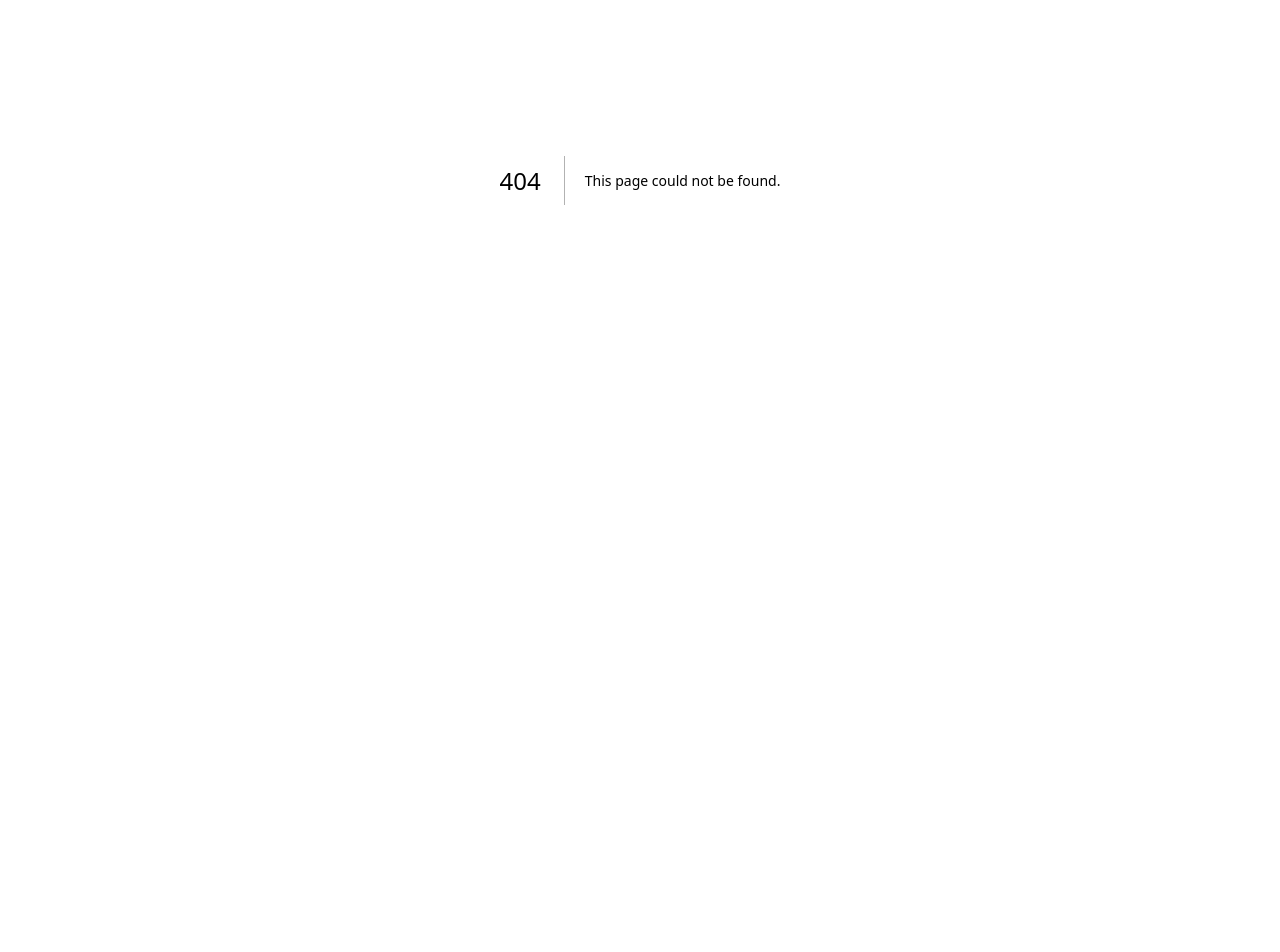
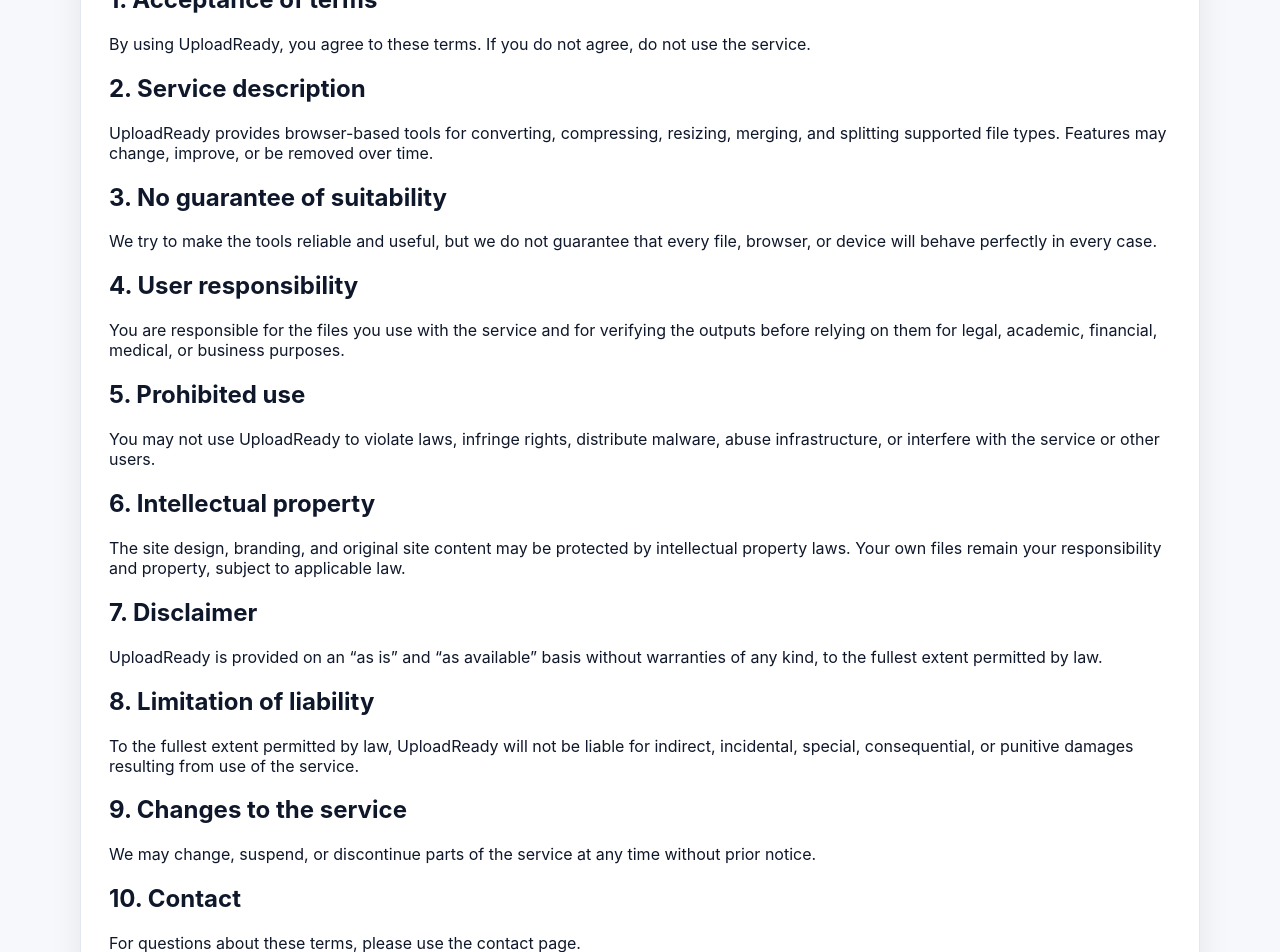
Before and after one commit to skaterdav21/uploadready, a Next.js app: page /terms in a window 1280 px wide. Before the commit this address had no page. Shown: the part 220-1172 px from the top of the page. Before the commit the page ends 800 px from the top, so only its background shows below. Built offline with nearby package versions, Linux system fonts and the light colour scheme.

Commit message:
Create page.tsx

```diff
--- /dev/null
+++ b/app/terms/page.tsx
@@ -0,0 +1,79 @@
+export default function TermsPage() {
+  return (
+    <main className="page">
+      <section className="section">
+        <div className="section-head">
+          <h1>Terms of Use</h1>
+          <p>
+            These terms govern your use of UploadReady and its file utility tools.
+          </p>
+        </div>
+
+        <div className="legal-copy">
+          <h2>1. Acceptance of terms</h2>
+          <p>
+            By using UploadReady, you agree to these terms. If you do not agree, do not
+            use the service.
+          </p>
+
+          <h2>2. Service description</h2>
+          <p>
+            UploadReady provides browser-based tools for converting, compressing,
+            resizing, merging, and splitting supported file types. Features may change,
+            improve, or be removed over time.
+          </p>
+
+          <h2>3. No guarantee of suitability</h2>
+          <p>
+            We try to make the tools reliable and useful, but we do not guarantee that
+            every file, browser, or device will behave perfectly in every case.
+          </p>
+
+          <h2>4. User responsibility</h2>
+          <p>
+            You are responsible for the files you use with the service and for verifying
+            the outputs before relying on them for legal, academic, financial, medical,
+            or business purposes.
+          </p>
+
+          <h2>5. Prohibited use</h2>
+          <p>
+            You may not use UploadReady to violate laws, infringe rights, distribute
+            malware, abuse infrastructure, or interfere with the service or other users.
+          </p>
+
+          <h2>6. Intellectual property</h2>
+          <p>
+            The site design, branding, and original site content may be protected by
+            intellectual property laws. Your own files remain your responsibility and
+            property, subject to applicable law.
+          </p>
+
+          <h2>7. Disclaimer</h2>
+          <p>
+            UploadReady is provided on an “as is” and “as available” basis without
+            warranties of any kind, to the fullest extent permitted by law.
+          </p>
+
+          <h2>8. Limitation of liability</h2>
+          <p>
+            To the fullest extent permitted by law, UploadReady will not be liable for
+            indirect, incidental, special, consequential, or punitive damages resulting
+            from use of the service.
+          </p>
+
+          <h2>9. Changes to the service</h2>
+          <p>
+            We may change, suspend, or discontinue parts of the service at any time
+            without prior notice.
+          </p>
+
+          <h2>10. Contact</h2>
+          <p>
+            For questions about these terms, please use the contact page.
+          </p>
+        </div>
+      </section>
+    </main>
+  );
+}
```
